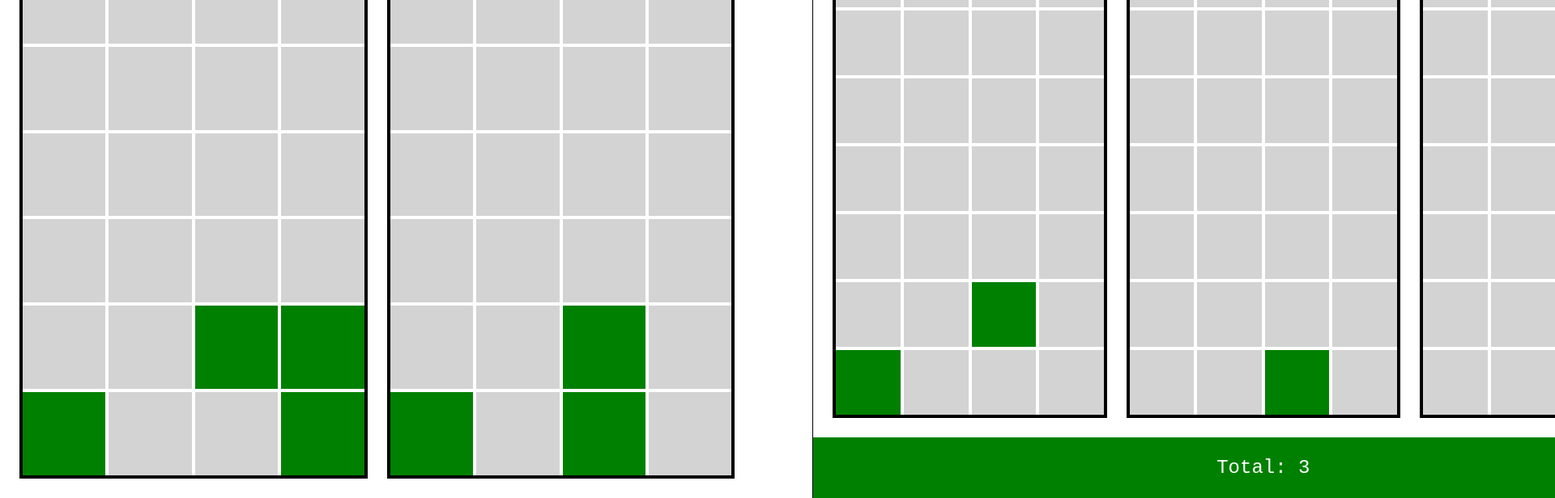
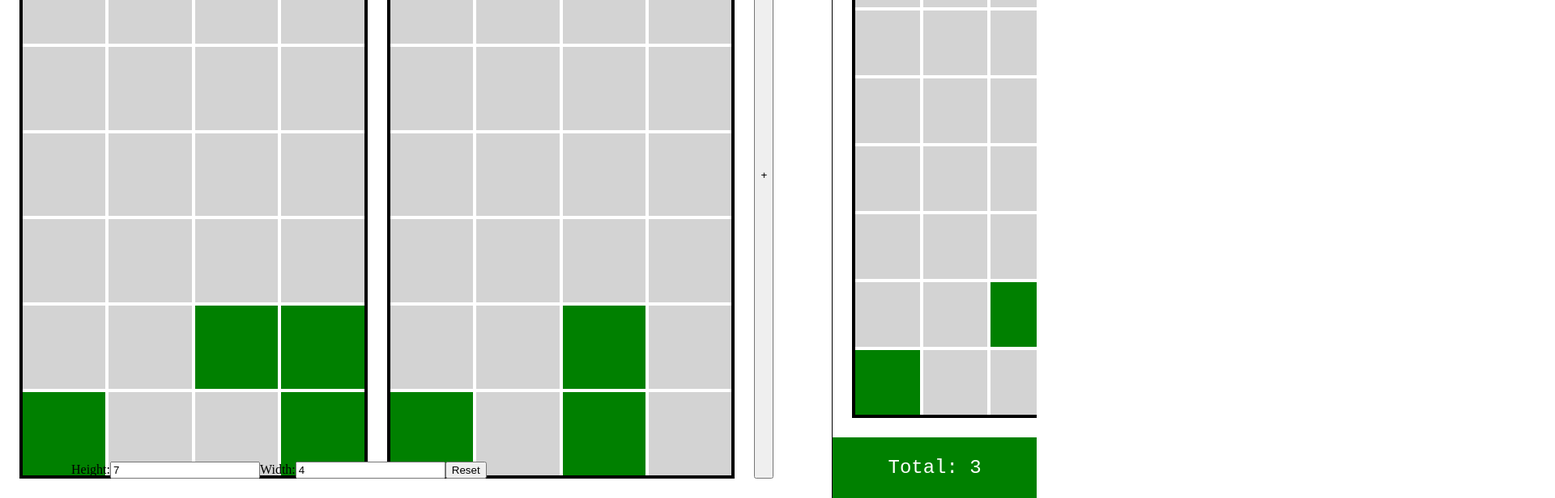
Before and after one commit to JakeKo/matrix-maker, a React (Create React App) app: page / in a window 1280 px wide. Shown: the part 184-800 px from the top of the page at 81% size, 1920 px wide, since content can reach past the window. Built offline with nearby package versions, Linux system fonts and the light colour scheme.

Commit message:
Created controls panel

```diff
--- a/src/App.css
+++ b/src/App.css
@@ -15,6 +15,15 @@ body {
   grid-template-columns: repeat(5, auto);
   gap: 24px;
   padding: 24px;
+  position: relative;
+}
+
+.controls {
+  position: absolute;
+  bottom: 0;
+  left: 64px;
+  padding: 24px;
+  box-sizing: border-box;
 }
 
 .segments-container {
@@ -22,6 +31,7 @@ body {
   border-left: 1px solid black;
   box-sizing: border-box;
   grid-template-rows: min-content 1fr min-content;
+  height: 100vh;
 }
 
 .segments-container-title {
@@ -50,6 +60,7 @@ body {
   gap: 24px;
   padding: 24px;
   box-sizing: border-box;
+  overflow-y: scroll;
 }
 
 .matrix {
--- a/src/App.js
+++ b/src/App.js
@@ -19,9 +19,44 @@ function App() {
     setMatrices(newMatrices);
   }
 
+  function addMatrix() {
+    setMatrices([...matrices, 0]);
+  }
+
+  function updateHeight(newHeight) {
+    setHeight(newHeight);
+    resetMatrices();
+  }
+
+  function updateWidth(newWidth) {
+    setWidth(newWidth);
+    resetMatrices();
+  }
+
+  function resetMatrices() {
+    setMatrices([0]);
+  }
+
   return (
     <div className="app">
       <div className="canvas">
+        <div className="controls">
+          Height:
+          <input
+            type="number"
+            value={height}
+            onChange={(event) => updateHeight(event.target.value)}
+          />
+          Width:
+          <input
+            type="number"
+            value={width}
+            onChange={(event) => updateWidth(event.target.value)}
+          />
+          <button type="button" onClick={resetMatrices}>
+            Reset
+          </button>
+        </div>
         {matrices.map((matrix, i) => (
           <InteractiveMatrix
             key={i}
@@ -31,6 +66,9 @@ function App() {
             onBitsChange={(newMatrix) => updateMatrix(i, newMatrix)}
           />
         ))}
+        <button type="button" onClick={addMatrix}>
+          +
+        </button>
       </div>
       <div className="segments-container">
         <div className="segments-container-title">Segments</div>
```
